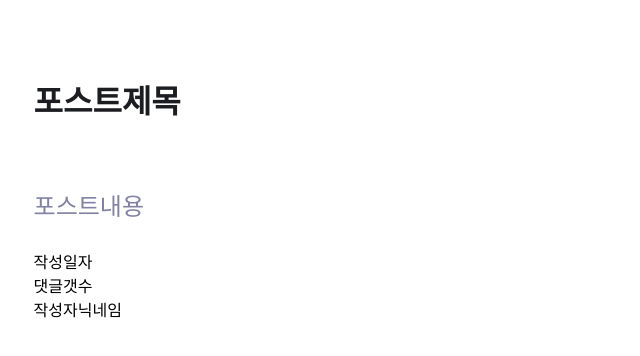
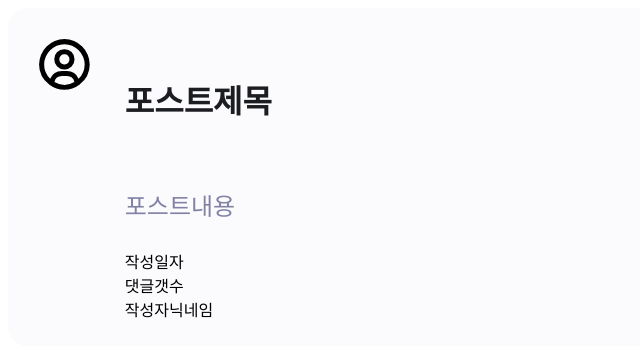
Before and after one commit to desiresprout/blog, a Next.js app in the folder frontend-ts/: page /components/PostCard in a window 1280 px wide. Shown: the top 356 px of the page, without its empty margins (0-640 px from the left). Built offline with nearby package versions, Linux system fonts and the light colour scheme.

Commit message:
card ~ing 2

```diff
--- a/frontend-ts/pages/components/PostCard.tsx
+++ b/frontend-ts/pages/components/PostCard.tsx
@@ -1,4 +1,5 @@
 import React, { useState, useCallback } from 'react';
+import { BiUserCircle } from 'react-icons/bi';
 import { css } from '@emotion/react';
 
 const PostCard = ({}) => {
@@ -6,13 +7,27 @@ const PostCard = ({}) => {
     <div
       css={css`
         padding: 1.6rem;
-        opacity: 1;
-        background: transparent;
         display: flex;
         flex-direction: column;
-        background-color: #ffffff;
+        background: rgba(245, 245, 250, 0.4);
+        border-radius: 1.2rem;
+
+        svg {
+          width: 3.8rem;
+          height: 3.8rem;
+        }
+
+        & > div {
+          display: flex;
+
+          div {
+            margin-left: 1.9rem;
+          }
+        }
       `}
     >
+      <div>
+        <BiUserCircle />
         <div
           css={css`
             display: flex;
@@ -33,11 +48,11 @@ const PostCard = ({}) => {
         >
           <h4>포스트제목</h4>
           <p>포스트내용</p>
+          <span>작성일자</span>
+          <span>댓글갯수</span>
+          <span>작성자닉네임</span>
         </div>
-
-      <div>작성일자</div>
-      <div>댓글갯수</div>
-      <div>작성자닉네임</div>
+      </div>
     </div>
   );
 };
--- a/frontend-ts/pages/components/UserCard.tsx
+++ b/frontend-ts/pages/components/UserCard.tsx
@@ -19,7 +19,8 @@ const UserCard = ({}) => {
           content: '';
           position: absolute;
           bottom: 0;
-          width: 80%;
+          left: 0;
+          width: 100%;
           border: 1px solid #f0f0f3;
         }
 
--- a/frontend-ts/pages/recent.tsx
+++ b/frontend-ts/pages/recent.tsx
@@ -41,6 +41,7 @@ const Recent = () => {
       css={css`
         display: inline-block;
         border: 1px solid red;
+        background: #ffffff;
         ${media.xlarge} {
           width: 38.7rem;
         }
```
Lines whose indentation alone changed are shown as unchanged.
